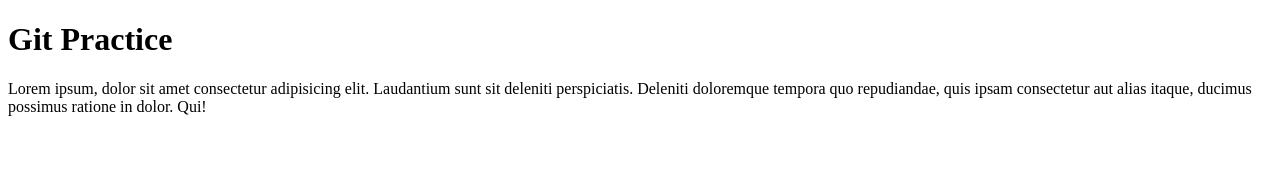
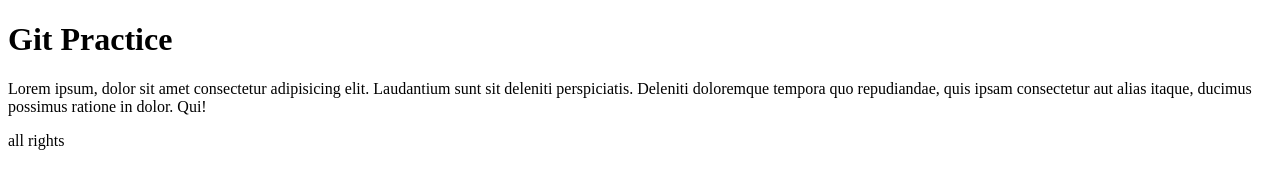
Before and after one commit to abdul-wahid789/git, a plain HTML site: page index.html in a window 1280 px wide. Drawn offline with Linux system fonts and the light colour scheme.

Commit message:
footer added

```diff
--- a/index.html
+++ b/index.html
@@ -22,6 +22,9 @@
             </p>
         </section>
     </main>
+    <footer>
+        <p>all rights</p>
+    </footer>
 </body>
 
 </html>
```
